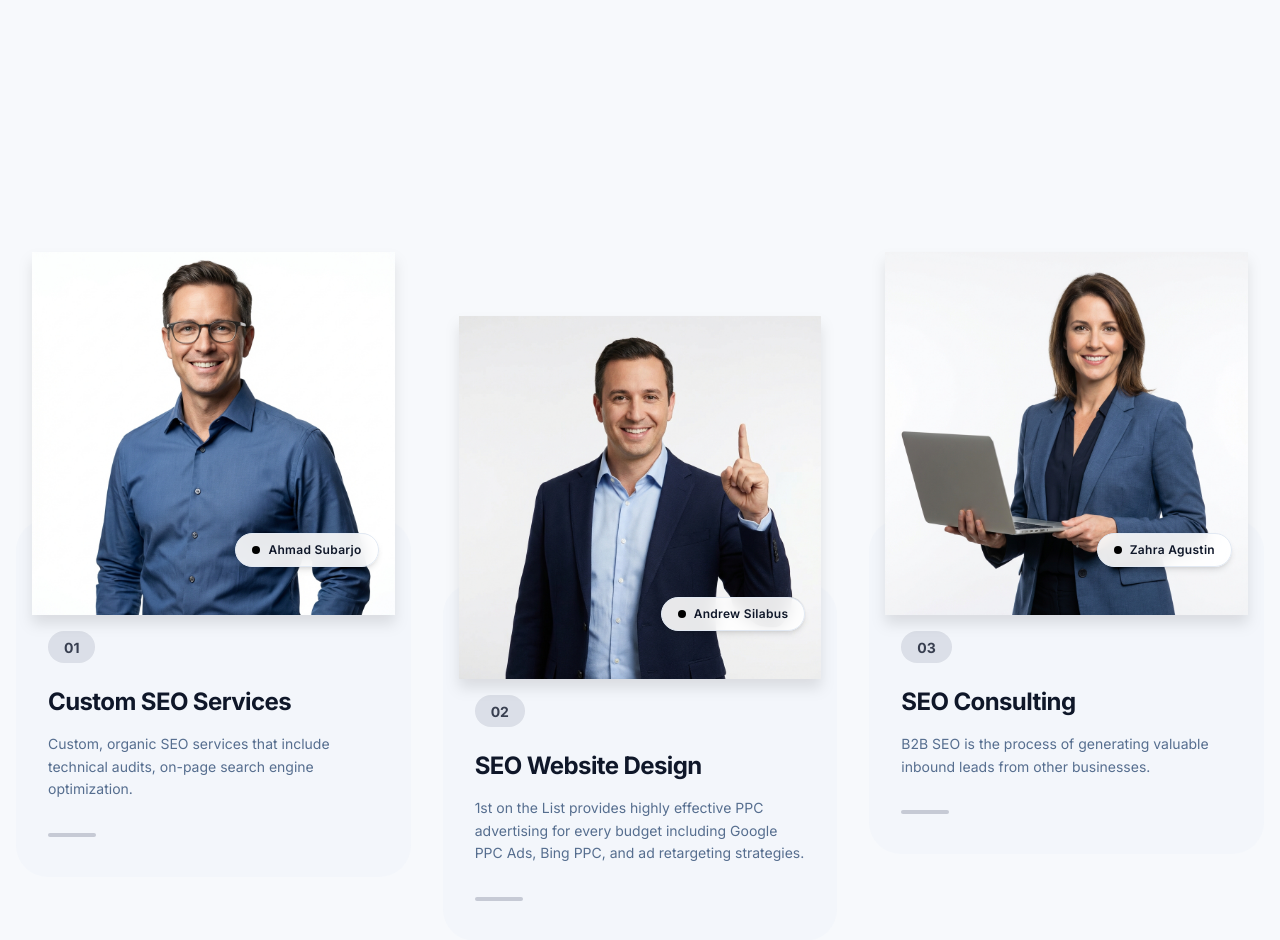
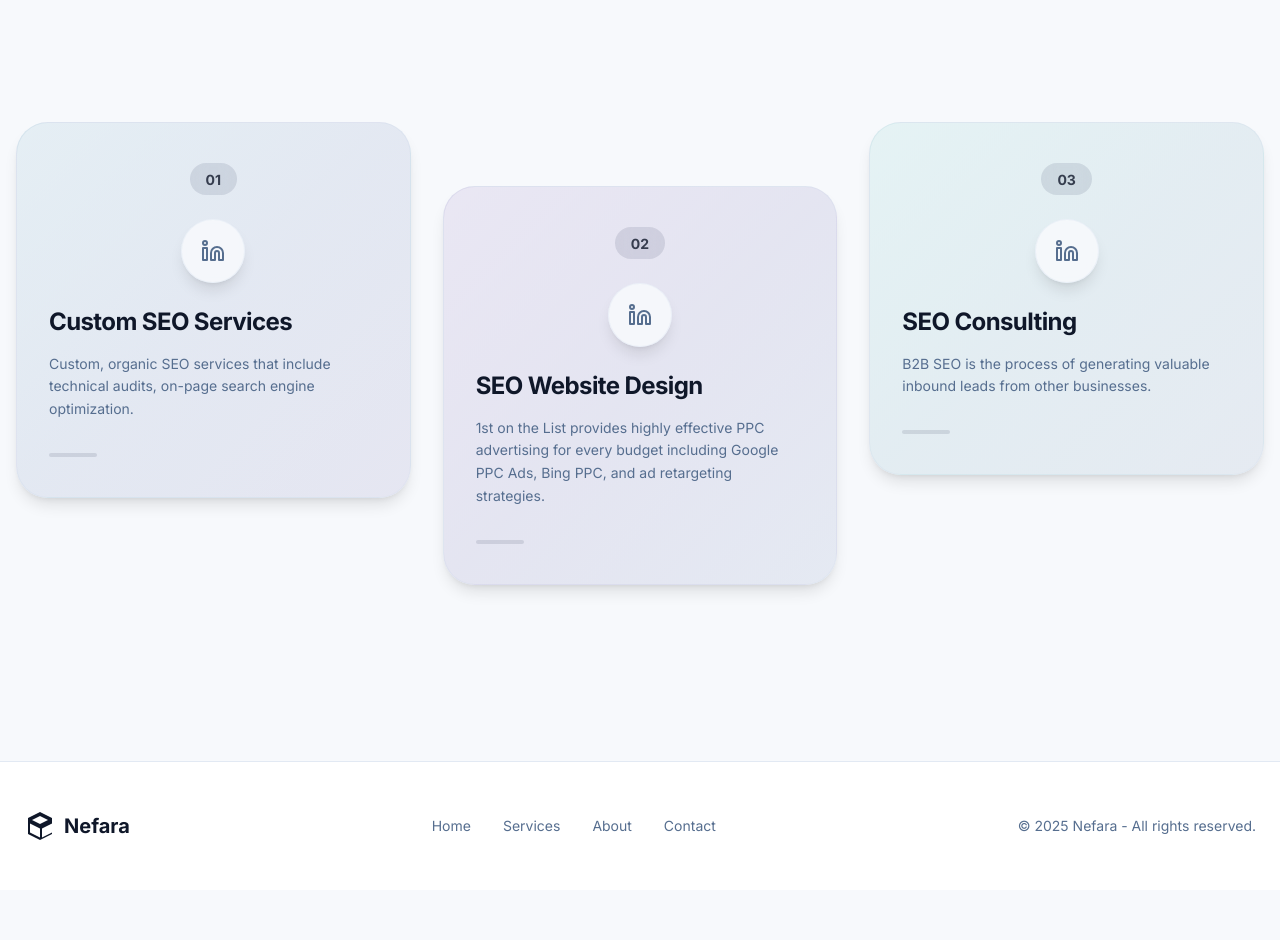
Before and after one commit to nefara-bg/Nefara-Web, a Next.js app in the folder client/: page /en/about in a window 1280 px wide. Shown: the part 500-1440 px from the top of the page. After the commit the page ends 1390 px from the top, so only its background shows below. Built offline with nearby package versions, Linux system fonts and the light colour scheme.

Commit message:
Linkedin

```diff
--- a/client/src/components/AboutSection/AboutSection.tsx
+++ b/client/src/components/AboutSection/AboutSection.tsx
@@ -1,7 +1,7 @@
 "use client"
 
 import * as motion from "motion/react-client";
-import { Zap, Layers, Shield, UserCog, MessageSquare } from "lucide-react";
+import { Zap, Layers, Shield, UserCog, MessageSquare, Linkedin } from "lucide-react";
 
 // Placeholder images
 const teamMember1 = "https://placehold.co/400x600/1a1a1a/666666?text=Dimitar+Dimkov";
@@ -47,16 +47,19 @@ export function AboutSection() {
             name: "Dimitar Dimkov",
             role: "PR Specialist",
             image: teamMember1,
+            linkedin: "https://www.linkedin.com/in/dimitar-dimkov"
         },
         {
             name: "Dimitar Anastasov",
             role: "Software Developer",
             image: teamMember2,
+            linkedin: "https://www.linkedin.com/in/dimitar-anastasov-339a94310/"
         },
         {
             name: "Martin Velchev",
             role: "Full Stack Developer",
             image: teamMember3,
+            linkedin: "https://www.linkedin.com/in/martin-velchev-5917b836b/"
         },
     ];
 
@@ -115,16 +118,34 @@ export function AboutSection() {
                             transition={{ delay: index * 0.15 }}
                             className={`text-center ${index === 1 ? "md:-translate-y-8" : ""}`}
                         >
-                            {/* Image Container */}
+                            {/* Card Container */}
                             <div className="relative mb-6 group">
-                                <div className="relative overflow-hidden rounded-2xl bg-secondary/30 border border-border/50 shadow-lg group-hover:shadow-xl group-hover:shadow-primary/10 transition-all duration-500">
-                                    <img
-                                        src={member.image}
-                                        alt={member.name}
-                                        className="w-full aspect-[3/4] object-cover transition-transform duration-500 group-hover:scale-105"
-                                    />
+                                <div
+                                    className="relative overflow-hidden rounded-2xl border border-border/50 shadow-lg group-hover:shadow-xl group-hover:shadow-primary/10 transition-all duration-500 aspect-[3/4] flex items-center justify-center"
+                                    style={{
+                                        background: index === 0
+                                            ? 'linear-gradient(135deg, hsl(200, 40%, 85%) 0%, hsl(220, 35%, 88%) 50%, hsl(240, 30%, 90%) 100%)'
+                                            : index === 1
+                                            ? 'linear-gradient(135deg, hsl(260, 35%, 85%) 0%, hsl(240, 30%, 88%) 50%, hsl(220, 35%, 90%) 100%)'
+                                            : 'linear-gradient(135deg, hsl(180, 40%, 85%) 0%, hsl(200, 35%, 88%) 50%, hsl(215, 30%, 90%) 100%)'
+                                    }}
+                                >
                                     {/* Gradient overlay for depth */}
-                                    <div className="absolute inset-0 bg-gradient-to-t from-background/40 via-transparent to-transparent opacity-0 group-hover:opacity-100 transition-opacity duration-500" />
+                                    <div className="absolute inset-0 bg-gradient-to-br from-background/60 via-background/40 to-background/30" />
+
+                                    {/* LinkedIn Icon Button - Centered */}
+                                    {member.linkedin && (
+                                        <a
+                                            href={member.linkedin}
+                                            target="_blank"
+                                            rel="noopener noreferrer"
+                                            className="relative z-10 flex items-center justify-center w-16 h-16 rounded-full bg-background/90 dark:bg-background/80 backdrop-blur-sm border border-border/50 text-muted-foreground hover:text-primary transition-all duration-300 shadow-lg group-hover:scale-105"
+                                            aria-label={`${member.name}'s LinkedIn profile`}
+                                            onClick={(e) => e.stopPropagation()}
+                                        >
+                                            <Linkedin className="w-6 h-6" />
+                                        </a>
+                                    )}
                                 </div>
                             </div>
 
--- a/client/src/components/Team/TeamCard.tsx
+++ b/client/src/components/Team/TeamCard.tsx
@@ -1,7 +1,7 @@
 import React from 'react'
-import Image from 'next/image'
 import * as motion from 'motion/react-client'
 import { cn } from '@/lib/utils'
+import { Linkedin } from 'lucide-react'
 
 interface TeamCardProps {
     name: string;
@@ -10,9 +10,10 @@ interface TeamCardProps {
     index: number;
     title: string;
     description: string;
+    linkedin?: string;
 }
 
-const TeamCard: React.FC<TeamCardProps> = ({ name, role, image, index, title, description }) => {
+const TeamCard: React.FC<TeamCardProps> = ({ name, role, image, index, title, description, linkedin }) => {
     return (
         <motion.div
             initial={{ opacity: 0, y: 50 }}
@@ -33,45 +34,51 @@ const TeamCard: React.FC<TeamCardProps> = ({ name, role, image, index, title, de
                 index === 1 ? "lg:mt-16" : ""
             )}
         >
-            {/* Image Container - Floating Effect */}
-            <div className="relative w-full aspect-[4/5] z-10 mx-auto px-4 !overflow-visible">
-                <div className="relative w-full h-full transition-transform duration-500 group-hover:-translate-y-2">
-                    <Image
-                        src={image}
-                        alt={name}
-                        fill
-                        className="object-contain object-bottom drop-shadow-xl"
-                        priority
-                    />
+            {/* Content Card */}
+            <div
+                className="relative pt-10 pb-10 px-8 rounded-[2rem] overflow-hidden flex flex-col h-full z-0 transition-all duration-300 border border-border/50 shadow-lg hover:shadow-xl"
+                style={{
+                    background: index === 0
+                        ? 'linear-gradient(135deg, hsl(200, 40%, 85%) 0%, hsl(220, 35%, 88%) 50%, hsl(240, 30%, 90%) 100%)'
+                        : index === 1
+                        ? 'linear-gradient(135deg, hsl(260, 35%, 85%) 0%, hsl(240, 30%, 88%) 50%, hsl(220, 35%, 90%) 100%)'
+                        : 'linear-gradient(135deg, hsl(180, 40%, 85%) 0%, hsl(200, 35%, 88%) 50%, hsl(215, 30%, 90%) 100%)'
+                }}
+            >
+                {/* Gradient overlay for depth and readability */}
+                <div className="absolute inset-0 bg-gradient-to-br from-background/60 via-background/40 to-background/30 pointer-events-none" />
 
-                    {/* Floating Name Tag */}
-                    <div className="absolute bottom-12 right-4 bg-white/90 backdrop-blur-sm shadow-md border px-4 py-2 rounded-full flex items-center gap-2 transform transition-all duration-500 group-hover:bottom-16 group-hover:scale-105 z-20">
-                        <div className="w-2 h-2 rounded-full bg-black shrink-0" />
-                        <span className="text-xs font-semibold tracking-wide text-foreground whitespace-nowrap">
-                            {name}
-                        </span>
-                    </div>
-                </div>
-            </div>
+                {/* Number Stripe */}
+                <div className="absolute top-0 left-0 w-full h-24 bg-gradient-to-b from-transparent to-background/0 pointer-events-none" />
 
-            {/* Content Card */}
-            <div className="relative -mt-24 pt-28 pb-10 px-8 bg-secondary/30 dark:bg-muted/30 rounded-[2rem] overflow-hidden flex flex-col h-full z-0 transition-colors duration-300 hover:bg-secondary/50 dark:hover:bg-muted/50">
-                {/* Number Stripe */}
-                <div className="absolute top-0 left-0 w-full h-24 bg-gradient-to-b from-transparent to-secondary/0 pointer-events-none" />
-
-                <div className="mb-6 flex items-center">
-                    <div className="bg-primary/10 dark:bg-primary/20 px-4 py-1 rounded-full">
+                <div className="relative z-10 mb-6 flex items-center justify-center">
+                    <div className="bg-primary/10 dark:bg-primary/20 px-4 py-1 rounded-full backdrop-blur-sm">
                         <span className="text-sm font-bold text-foreground/80">
                             {String(index + 1).padStart(2, '0')}
                         </span>
                     </div>
                 </div>
 
-                <h3 className="text-2xl font-bold mb-4 text-foreground leading-tight group-hover:text-primary transition-colors">
+                {/* LinkedIn Icon - Centered */}
+                {linkedin && (
+                    <div className="relative z-10 flex items-center justify-center mb-6">
+                        <a
+                            href={linkedin}
+                            target="_blank"
+                            rel="noopener noreferrer"
+                            className="flex items-center justify-center w-16 h-16 rounded-full bg-background/90 dark:bg-background/80 backdrop-blur-sm border border-border/50 text-muted-foreground hover:text-primary transition-all duration-300 shadow-lg group-hover:scale-105"
+                            aria-label={`${name}'s LinkedIn profile`}
+                        >
+                            <Linkedin className="w-6 h-6" />
+                        </a>
+                    </div>
+                )}
+
+                <h3 className="relative z-10 text-2xl font-bold mb-4 text-foreground leading-tight group-hover:text-primary transition-colors">
                     {title}
                 </h3>
 
-                <p className="text-muted-foreground text-sm leading-relaxed mb-8">
+                <p className="relative z-10 text-muted-foreground text-sm leading-relaxed mb-8">
                     {description}
                 </p>
 
--- a/client/src/components/Team/TeamSection.tsx
+++ b/client/src/components/Team/TeamSection.tsx
@@ -9,21 +9,24 @@ const TeamSection: React.FC = () => {
             role: "SEO Specialist",
             image: "/team/member1.png",
             title: "Custom SEO Services",
-            description: "Custom, organic SEO services that include technical audits, on-page search engine optimization."
+            description: "Custom, organic SEO services that include technical audits, on-page search engine optimization.",
+            linkedin: "https://www.linkedin.com/in/ahmad-subarjo"
         },
         {
             name: "Andrew Silabus",
             role: "Marketing Director",
             image: "/team/member2.png",
             title: "SEO Website Design",
-            description: "1st on the List provides highly effective PPC advertising for every budget including Google PPC Ads, Bing PPC, and ad retargeting strategies."
+            description: "1st on the List provides highly effective PPC advertising for every budget including Google PPC Ads, Bing PPC, and ad retargeting strategies.",
+            linkedin: "https://www.linkedin.com/in/andrew-silabus"
         },
         {
             name: "Zahra Agustin",
             role: "Content Strategist",
             image: "/team/member3.png",
             title: "SEO Consulting",
-            description: "B2B SEO is the process of generating valuable inbound leads from other businesses."
+            description: "B2B SEO is the process of generating valuable inbound leads from other businesses.",
+            linkedin: "https://www.linkedin.com/in/zahra-agustin"
         }
     ]
 
```
